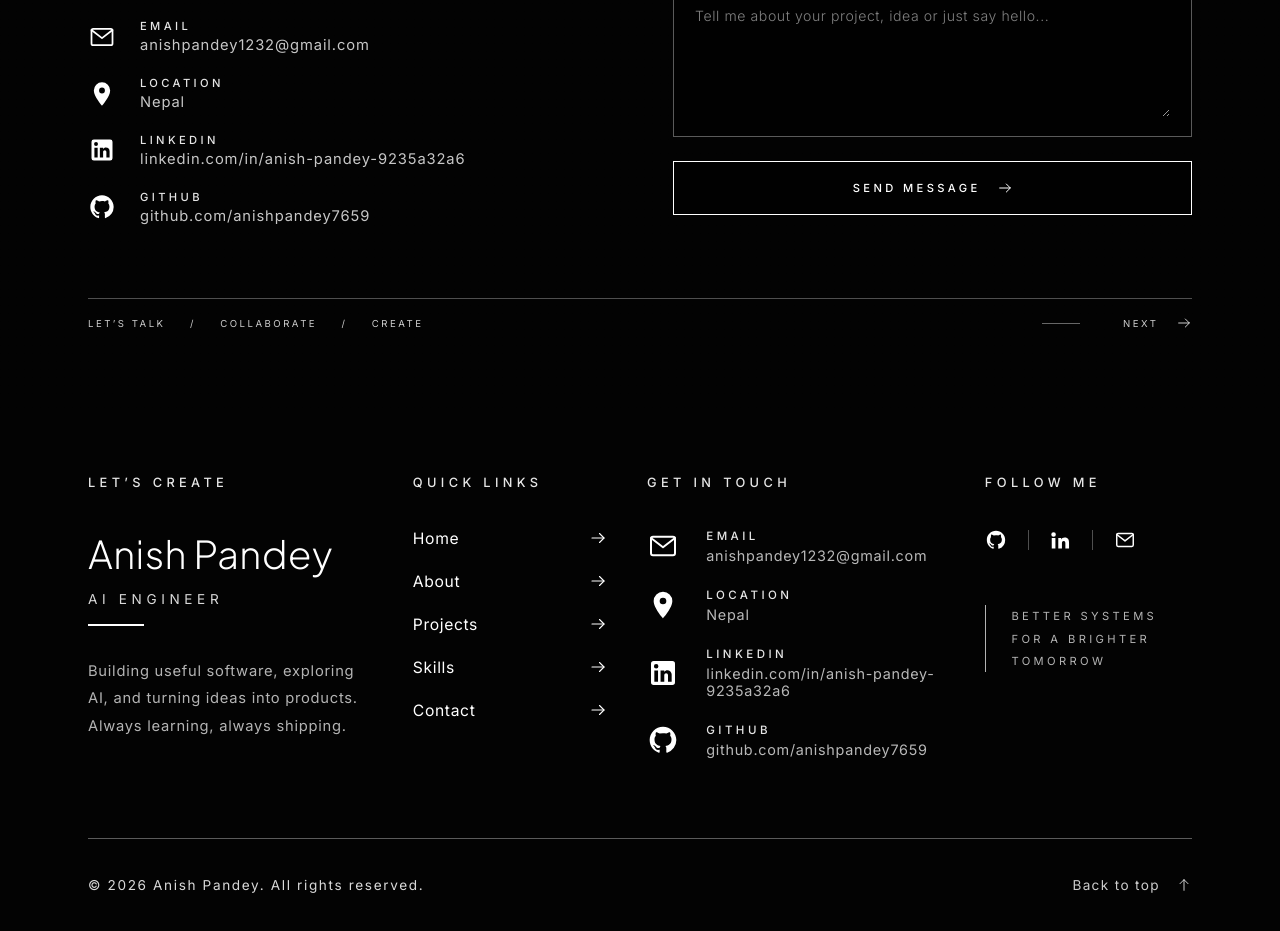
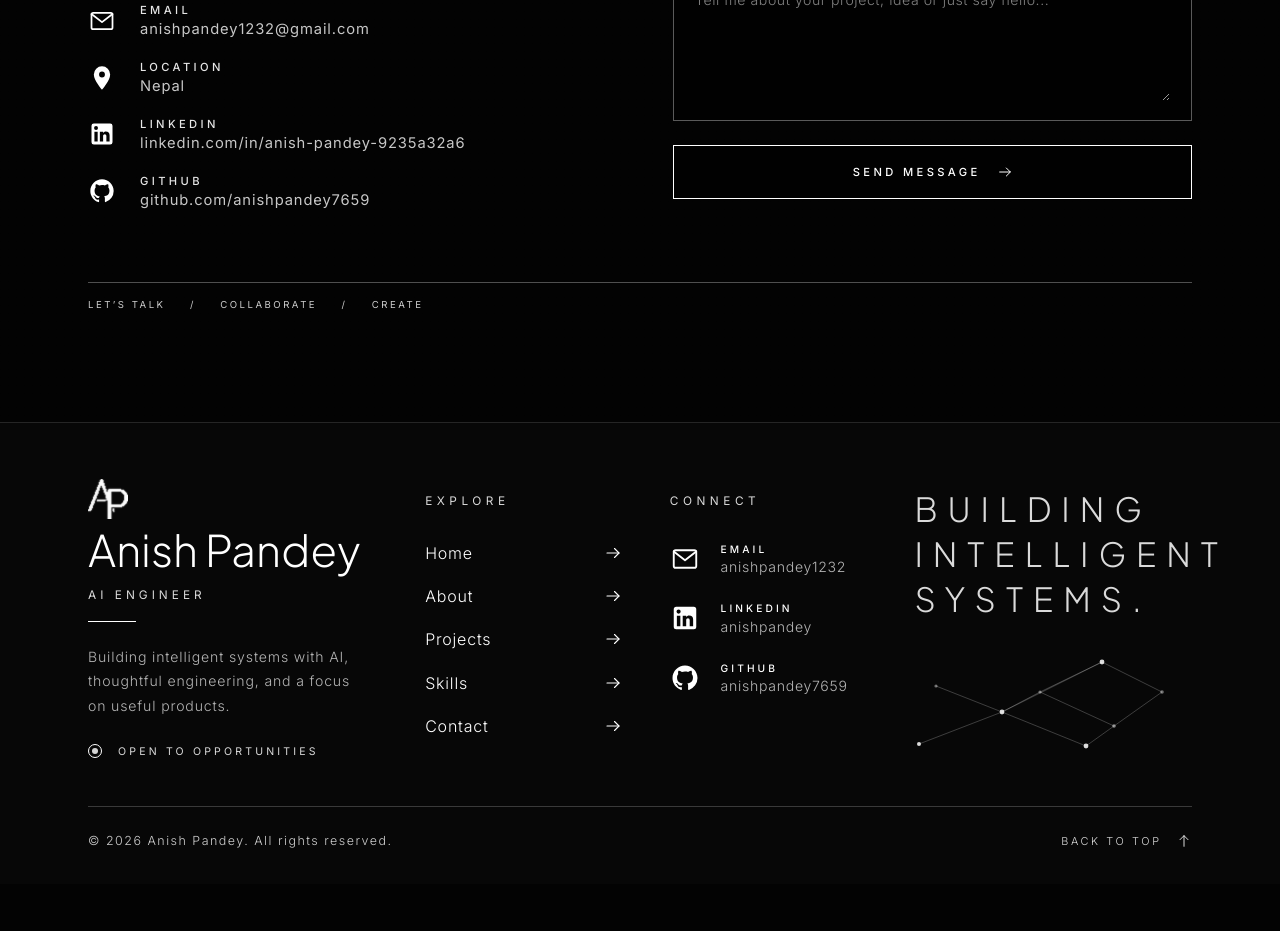
Before and after one commit to anishpandey7659/Portfolio-Anish, a website built with Vite: page index.html in a window 1280 px wide. Shown: the part 4681-5612 px from the top of the page. After the commit the page ends 5565 px from the top, so only its background shows below. Built offline with nearby package versions, Linux system fonts and the light colour scheme; some packages are replaced by stand-ins of ours; files whose address does not match are found by name.

Commit message:
update footer

```diff
--- a/index.html
+++ b/index.html
@@ -578,10 +578,6 @@
           <!-- Bottom bar -->
           <div class="sk-bottom ct-bottom">
             <span>LET’S TALK <b>/</b> COLLABORATE <b>/</b> CREATE</span>
-            <a href="#footer" class="sk-next" data-scroll="footer">
-              <i></i>NEXT
-              <svg width="16" height="16" viewBox="0 0 24 24" fill="none" stroke="currentColor" stroke-width="1.5" stroke-linecap="round" stroke-linejoin="round"><line x1="4" y1="12" x2="20" y2="12"/><polyline points="14 6 20 12 14 18"/></svg>
-            </a>
           </div>
 
         </div>
@@ -590,83 +586,105 @@
     </main>
 
 
-    <!-- FOOTER -->
+<!-- FOOTER -->
 <footer class="site-footer" id="footer">
   <div class="ft-wrap">
+    <div class="ft-grid">
 
-    <div class="ft-grid">
       <!-- Column 1: identity -->
       <div class="ft-col ft-id">
-        <p class="ft-label">LET’S CREATE</p>
+        <img src="/Asset/ap_logo.png" alt="AP" class="ft-logo" />
         <h2 class="ft-name">Anish Pandey</h2>
         <p class="ft-role">AI ENGINEER</p>
         <span class="ft-underline"></span>
         <p class="ft-bio">
-          Building useful software, exploring<br />
-          AI, and turning ideas into products.<br />
-          Always learning, always shipping.
+          Building intelligent systems with AI,<br />
+          thoughtful engineering, and a focus<br />
+          on useful products.
         </p>
+        <p class="ft-open"><i></i>OPEN TO OPPORTUNITIES</p>
       </div>
 
-      <!-- Column 2: quick links -->
+      <!-- Column 2: explore -->
       <div class="ft-col">
-        <p class="ft-label">QUICK LINKS</p>
+        <p class="ft-label">EXPLORE</p>
         <ul class="ft-links">
-          <li><a href="#hero" data-scroll="hero">Home <svg width="18" height="18" viewBox="0 0 24 24" fill="none" stroke="currentColor" stroke-width="1.5" stroke-linecap="round" stroke-linejoin="round"><line x1="4" y1="12" x2="20" y2="12"/><polyline points="14 6 20 12 14 18"/></svg></a></li>
-          <li><a href="#about" data-scroll="about">About <svg width="18" height="18" viewBox="0 0 24 24" fill="none" stroke="currentColor" stroke-width="1.5" stroke-linecap="round" stroke-linejoin="round"><line x1="4" y1="12" x2="20" y2="12"/><polyline points="14 6 20 12 14 18"/></svg></a></li>
-          <li><a href="#projects" data-scroll="projects">Projects <svg width="18" height="18" viewBox="0 0 24 24" fill="none" stroke="currentColor" stroke-width="1.5" stroke-linecap="round" stroke-linejoin="round"><line x1="4" y1="12" x2="20" y2="12"/><polyline points="14 6 20 12 14 18"/></svg></a></li>
-          <li><a href="#skills" data-scroll="skills">Skills <svg width="18" height="18" viewBox="0 0 24 24" fill="none" stroke="currentColor" stroke-width="1.5" stroke-linecap="round" stroke-linejoin="round"><line x1="4" y1="12" x2="20" y2="12"/><polyline points="14 6 20 12 14 18"/></svg></a></li>
-          <li><a href="#contact" data-scroll="contact">Contact <svg width="18" height="18" viewBox="0 0 24 24" fill="none" stroke="currentColor" stroke-width="1.5" stroke-linecap="round" stroke-linejoin="round"><line x1="4" y1="12" x2="20" y2="12"/><polyline points="14 6 20 12 14 18"/></svg></a></li>
+          <li><a href="#hero" data-scroll="hero">Home
+            <svg width="18" height="18" viewBox="0 0 24 24" fill="none" stroke="currentColor" stroke-width="1.5" stroke-linecap="round" stroke-linejoin="round"><line x1="4" y1="12" x2="20" y2="12"/><polyline points="14 6 20 12 14 18"/></svg></a></li>
+          <li><a href="#about" data-scroll="about">About
+            <svg width="18" height="18" viewBox="0 0 24 24" fill="none" stroke="currentColor" stroke-width="1.5" stroke-linecap="round" stroke-linejoin="round"><line x1="4" y1="12" x2="20" y2="12"/><polyline points="14 6 20 12 14 18"/></svg></a></li>
+          <li><a href="#projects" data-scroll="projects">Projects
+            <svg width="18" height="18" viewBox="0 0 24 24" fill="none" stroke="currentColor" stroke-width="1.5" stroke-linecap="round" stroke-linejoin="round"><line x1="4" y1="12" x2="20" y2="12"/><polyline points="14 6 20 12 14 18"/></svg></a></li>
+          <li><a href="#skills" data-scroll="skills">Skills
+            <svg width="18" height="18" viewBox="0 0 24 24" fill="none" stroke="currentColor" stroke-width="1.5" stroke-linecap="round" stroke-linejoin="round"><line x1="4" y1="12" x2="20" y2="12"/><polyline points="14 6 20 12 14 18"/></svg></a></li>
+          <li><a href="#contact" data-scroll="contact">Contact
+            <svg width="18" height="18" viewBox="0 0 24 24" fill="none" stroke="currentColor" stroke-width="1.5" stroke-linecap="round" stroke-linejoin="round"><line x1="4" y1="12" x2="20" y2="12"/><polyline points="14 6 20 12 14 18"/></svg></a></li>
         </ul>
       </div>
 
-      <!-- Column 3: get in touch -->
+      <!-- Column 3: connect -->
       <div class="ft-col">
-        <p class="ft-label">GET IN TOUCH</p>
+        <p class="ft-label">CONNECT</p>
         <ul class="ft-contact">
           <li>
             <svg viewBox="0 0 24 24"><rect x="3" y="5" width="18" height="14" rx="1.5"/><polyline points="3 6 12 13 21 6"/></svg>
-            <div><span>EMAIL</span><a href="mailto:anishpandey1232@gmail.com">anishpandey1232@gmail.com</a></div>
-          </li>
-          <li>
-            <svg viewBox="0 0 24 24" class="ft-fill"><path d="M12 2a7 7 0 0 0-7 7c0 5.2 7 13 7 13s7-7.8 7-13a7 7 0 0 0-7-7zm0 9.5A2.5 2.5 0 1 1 12 6.5a2.5 2.5 0 0 1 0 5z"/></svg>
-            <div><span>LOCATION</span><p>Nepal</p></div>
+            <div>
+              <span>EMAIL</span>
+              <a href="mailto:anishpandey1232@gmail.com">anishpandey1232</a>
+            </div>
           </li>
           <li>
             <svg viewBox="0 0 24 24" class="ft-fill"><path d="M19 3a2 2 0 0 1 2 2v14a2 2 0 0 1-2 2H5a2 2 0 0 1-2-2V5a2 2 0 0 1 2-2h14zm-.5 15.5v-5.3a3.26 3.26 0 0 0-3.26-3.26c-.85 0-1.84.52-2.28 1.3v-1.11h-2.79v8.37h2.79v-4.93c0-.77.62-1.4 1.39-1.4a1.4 1.4 0 0 1 1.4 1.4v4.93h2.75zM6.88 8.56a1.68 1.68 0 1 0 0-3.36 1.68 1.68 0 0 0 0 3.36zm1.4 9.94v-8.37H5.5v8.37h2.78z"/></svg>
-            <div><span>LINKEDIN</span><a href="https://www.linkedin.com/in/anish-pandey-9235a32a6/" target="_blank" rel="noopener noreferrer">linkedin.com/in/anish-pandey-9235a32a6</a></div>
+            <div>
+              <span>LINKEDIN</span>
+              <a href="https://www.linkedin.com/in/anish-pandey-9235a32a6/" target="_blank" rel="noopener noreferrer">anishpandey</a>
+            </div>
           </li>
           <li>
             <svg viewBox="0 0 24 24" class="ft-fill"><path fill-rule="evenodd" clip-rule="evenodd" d="M12 2C6.477 2 2 6.484 2 12.017c0 4.425 2.865 8.18 6.839 9.504.5.092.682-.217.682-.483 0-.237-.008-.868-.013-1.703-2.782.605-3.369-1.343-3.369-1.343-.454-1.158-1.11-1.466-1.11-1.466-.908-.62.069-.608.069-.608 1.003.07 1.53 1.032 1.53 1.032.892 1.53 2.341 1.088 2.91.832.092-.647.35-1.088.636-1.338-2.22-.253-4.555-1.113-4.555-4.951 0-1.093.39-1.988 1.029-2.688-.103-.253-.446-1.272.098-2.65 0 0 .84-.27 2.75 1.026A9.564 9.564 0 0112 6.844c.85.004 1.705.115 2.504.337 1.909-1.296 2.747-1.027 2.747-1.027.546 1.379.202 2.398.1 2.651.64.7 1.028 1.595 1.028 2.688 0 3.848-2.339 4.695-4.566 4.943.359.309.678.92.678 1.855 0 1.338-.012 2.419-.012 2.747 0 .268.18.58.688.482A10.019 10.019 0 0022 12.017C22 6.484 17.522 2 12 2z"/></svg>
-            <div><span>GITHUB</span><a href="https://github.com/anishpandey7659" target="_blank" rel="noopener noreferrer">github.com/anishpandey7659</a></div>
+            <div>
+              <span>GITHUB</span>
+              <a href="https://github.com/anishpandey7659" target="_blank" rel="noopener noreferrer">anishpandey7659</a>
+            </div>
           </li>
         </ul>
       </div>
 
-      <!-- Column 4: follow me -->
-      <div class="ft-col ft-follow">
-        <p class="ft-label">FOLLOW ME</p>
-        <div class="ft-social">
-          <a href="https://github.com/anishpandey7659" target="_blank" rel="noopener noreferrer" aria-label="GitHub">
-            <svg width="22" height="22" viewBox="0 0 24 24" fill="currentColor"><path fill-rule="evenodd" clip-rule="evenodd" d="M12 2C6.477 2 2 6.484 2 12.017c0 4.425 2.865 8.18 6.839 9.504.5.092.682-.217.682-.483 0-.237-.008-.868-.013-1.703-2.782.605-3.369-1.343-3.369-1.343-.454-1.158-1.11-1.466-1.11-1.466-.908-.62.069-.608.069-.608 1.003.07 1.53 1.032 1.53 1.032.892 1.53 2.341 1.088 2.91.832.092-.647.35-1.088.636-1.338-2.22-.253-4.555-1.113-4.555-4.951 0-1.093.39-1.988 1.029-2.688-.103-.253-.446-1.272.098-2.65 0 0 .84-.27 2.75 1.026A9.564 9.564 0 0112 6.844c.85.004 1.705.115 2.504.337 1.909-1.296 2.747-1.027 2.747-1.027.546 1.379.202 2.398.1 2.651.64.7 1.028 1.595 1.028 2.688 0 3.848-2.339 4.695-4.566 4.943.359.309.678.92.678 1.855 0 1.338-.012 2.419-.012 2.747 0 .268.18.58.688.482A10.019 10.019 0 0022 12.017C22 6.484 17.522 2 12 2z"/></svg>
-          </a>
-          <i></i>
-          <a href="https://www.linkedin.com/in/anish-pandey-9235a32a6/" target="_blank" rel="noopener noreferrer" aria-label="LinkedIn">
-            <svg width="22" height="22" viewBox="0 0 24 24" fill="currentColor"><path d="M4.98 3.5a2.5 2.5 0 1 1 0 5 2.5 2.5 0 0 1 0-5zM3 9.75h4v11.5H3V9.75zm6.5 0h3.8v1.6h.06c.53-1 1.82-2.05 3.75-2.05 4 0 4.75 2.63 4.75 6.05v5.9h-4v-5.23c0-1.25-.02-2.85-1.74-2.85-1.74 0-2 1.36-2 2.76v5.32h-4V9.75z"/></svg>
-          </a>
-          <i></i>
-          <a href="mailto:anishpandey1232@gmail.com" aria-label="Email">
-            <svg width="22" height="22" viewBox="0 0 24 24" fill="none" stroke="currentColor" stroke-width="1.6" stroke-linecap="round" stroke-linejoin="round"><rect x="3" y="5" width="18" height="14" rx="1.5"/><polyline points="3 6 12 13 21 6"/></svg>
-          </a>
-        </div>
-        <p class="ft-tagline">BETTER SYSTEMS<br />FOR A BRIGHTER<br />TOMORROW</p>
+      <!-- Column 4: statement + network graphic -->
+      <div class="ft-col ft-statement">
+        <p class="ft-big">BUILDING<br />INTELLIGENT<br />SYSTEMS.</p>
+        <svg class="ft-net" viewBox="0 0 270 100" fill="none" aria-hidden="true">
+          <g stroke="rgba(255,255,255,0.22)" stroke-width="1">
+            <line x1="5" y1="88" x2="88" y2="56"/>
+            <line x1="88" y1="56" x2="172" y2="90"/>
+            <line x1="88" y1="56" x2="126" y2="36"/>
+            <line x1="126" y1="36" x2="188" y2="6"/>
+            <line x1="88" y1="56" x2="188" y2="6"/>
+            <line x1="126" y1="36" x2="200" y2="70"/>
+            <line x1="188" y1="6" x2="248" y2="36"/>
+            <line x1="172" y1="90" x2="200" y2="70"/>
+            <line x1="200" y1="70" x2="248" y2="36"/>
+            <line x1="22" y1="30" x2="88" y2="56"/>
+          </g>
+          <g fill="rgba(255,255,255,0.85)">
+            <circle cx="5" cy="88" r="2"/>
+            <circle cx="88" cy="56" r="2.4"/>
+            <circle cx="172" cy="90" r="2.4"/>
+            <circle cx="188" cy="6" r="2.4"/>
+            <circle cx="126" cy="36" r="1.6" fill-opacity="0.5"/>
+            <circle cx="200" cy="70" r="1.8" fill-opacity="0.6"/>
+            <circle cx="248" cy="36" r="1.8" fill-opacity="0.5"/>
+            <circle cx="22" cy="30" r="1.6" fill-opacity="0.5"/>
+          </g>
+        </svg>
       </div>
     </div>
 
+    <!-- Bottom bar -->
     <div class="ft-bottom">
       <span>© 2026 Anish Pandey. All rights reserved.</span>
       <a href="#hero" class="ft-top" data-scroll="hero">
-        Back to top
+        BACK TO TOP
         <svg width="16" height="16" viewBox="0 0 24 24" fill="none" stroke="currentColor" stroke-width="1.5" stroke-linecap="round" stroke-linejoin="round"><line x1="12" y1="20" x2="12" y2="4"/><polyline points="6 10 12 4 18 10"/></svg>
       </a>
     </div>
--- a/src/style.css
+++ b/src/style.css
@@ -1476,7 +1476,7 @@ html.lenis body {
 .section-contact {
   position: relative;
   min-height: auto;
-  padding: 8.5rem 5.5rem 5rem;
+  padding: 7.5rem 5.5rem 7rem;
   background: transparent;
 }
 
@@ -1776,42 +1776,15 @@ html.lenis body {
   margin-top: 3rem;
 }
 
-
 /* ==========================================================================
    Footer
    ========================================================================== */
 .site-footer {
   position: relative;
   z-index: 2;
-  padding: 4rem 5.5rem 3rem;
-  overflow: hidden;
-  background: #030303;
-  isolation: isolate;
-}
-
-/* Blurred streak background (reuses the frame your body already uses) */
-.site-footer::before {
-  content: '';
-  position: absolute;
-  inset: -40px;
-  z-index: -2;
-  background: url('/frames_webp/frame_000001.webp') center / cover no-repeat;
-  filter: grayscale(100%) blur(8px) brightness(0.7) contrast(1.15);
-  transform: scale(1.1);
-}
-
-/* Dark overlay so text stays readable */
-.site-footer::after {
-  content: '';
-  position: absolute;
-  inset: 0;
-  z-index: -1;
-  background: linear-gradient(
-    180deg,
-    rgba(3, 3, 3, 0.9) 0%,
-    rgba(3, 3, 3, 0.35) 40%,
-    rgba(3, 3, 3, 0.75) 100%
-  );
+  padding: 3.5rem 5.5rem 2.2rem;
+  background: #070707;
+  border-top: 1px solid rgba(255, 255, 255, 0.12);
 }
 
 .ft-wrap {
@@ -1822,106 +1795,134 @@ html.lenis body {
 
 .ft-grid {
   display: grid;
-  /* grid-template-columns: 461fr 363fr 465fr 230fr; */
-  grid-template-columns: 1.1fr 0.75fr 1.15fr 0.8fr;
-  column-gap: 2.5rem;
+  grid-template-columns: 1.25fr 0.85fr 0.85fr 1.2fr;
+  column-gap: 3rem;
   align-items: start;
-  padding-bottom: 5rem;
-}
-
-.ft-col {
-  min-width: 0;
-}
+  padding-bottom: 3rem;
+}
+
+.ft-col { min-width: 0; }
 
 .ft-label {
-  font-size: 0.8rem;
-  font-weight: 500;
-  letter-spacing: 0.34em;
-  color: rgba(255, 255, 255, 0.9);
-  margin-bottom: 2.4rem;
+  font-size: 0.74rem;
+  font-weight: 400;
+  letter-spacing: 0.38em;
+  color: rgba(255, 255, 255, 0.85);
+  margin: 0.9rem 0 2.2rem;
 }
 
 /* ---- Column 1 ---- */
+.ft-logo {
+  display: block;
+  height: 40px;
+  width: auto;
+  margin-bottom: 0.4rem;
+}
+
 .ft-name {
   font-family: var(--font-display);
   font-weight: 300;
-  font-size: clamp(2.2rem, 3vw, 2.9rem);
-  letter-spacing: 0.01em;
+  font-size: clamp(2.4rem, 3.4vw, 3.3rem);
+  line-height: 1.1;
   color: #fff;
-  margin-bottom: 0.8rem;
 }
 
 .ft-role {
-  font-size: 0.85rem;
+  margin-top: 0.9rem;
+  font-size: 0.74rem;
   letter-spacing: 0.34em;
   color: rgba(255, 255, 255, 0.85);
 }
 
 .ft-underline {
   display: block;
-  width: 56px;
-  height: 2px;
+  width: 48px;
+  height: 1px;
+  margin: 1.2rem 0 1.4rem;
   background: #fff;
-  margin: 1.1rem 0 2rem;
 }
 
 .ft-bio {
-  font-size: 0.92rem;
-  line-height: 1.85;
-  letter-spacing: 0.05em;
+  font-size: 0.88rem;
+  font-weight: 300;
+  line-height: 1.75;
+  letter-spacing: 0.06em;
   color: rgba(255, 255, 255, 0.7);
 }
 
-/* ---- Column 2 ---- */
+.ft-open {
+  display: flex;
+  align-items: center;
+  gap: 1rem;
+  margin-top: 1.6rem;
+  font-size: 0.66rem;
+  letter-spacing: 0.3em;
+  color: rgba(255, 255, 255, 0.85);
+}
+
+.ft-open i {
+  position: relative;
+  width: 14px;
+  height: 14px;
+  border: 1.5px solid #fff;
+  border-radius: 50%;
+}
+
+.ft-open i::after {
+  content: '';
+  position: absolute;
+  inset: 3px;
+  border-radius: 50%;
+  background: #fff;
+  animation: ftPulse 2s ease-in-out infinite;
+}
+
+@keyframes ftPulse {
+  0%, 100% { opacity: 0.2; }
+  50% { opacity: 1; }
+}
+
+/* ---- Column 2: explore ---- */
 .ft-links {
   list-style: none;
-  max-width: 230px;
-}
-
-.ft-links li + li {
-  margin-top: 1.5rem;
-}
+  max-width: 210px;
+}
+
+.ft-links li + li { margin-top: 1.45rem; }
 
 .ft-links a {
   display: flex;
   align-items: center;
   justify-content: space-between;
-  font-size: 0.98rem;
-  letter-spacing: 0.04em;
+  font-size: 1rem;
+  font-weight: 300;
+  letter-spacing: 0.05em;
   color: #fff;
   text-decoration: none;
   transition: opacity 0.2s ease;
 }
 
-.ft-links a:hover {
-  opacity: 0.7;
-}
-
-.ft-links svg {
-  transition: transform 0.25s ease;
-}
-
-.ft-links a:hover svg {
-  transform: translateX(4px);
-}
-
-/* ---- Column 3 ---- */
+.ft-links a:hover { opacity: 0.7; }
+.ft-links svg { transition: transform 0.25s ease; }
+.ft-links a:hover svg { transform: translateX(4px); }
+
+/* ---- Column 3: connect ---- */
 .ft-contact {
   list-style: none;
   display: flex;
   flex-direction: column;
-  gap: 1.5rem;
+  gap: 1.7rem;
 }
 
 .ft-contact li {
   display: flex;
   align-items: center;
-  gap: 1.7rem;
+  gap: 1.3rem;
 }
 
 .ft-contact svg {
-  width: 32px;
-  height: 32px;
+  width: 30px;
+  height: 30px;
   flex-shrink: 0;
   fill: none;
   stroke: #fff;
@@ -1930,71 +1931,50 @@ html.lenis body {
   stroke-linejoin: round;
 }
 
-.ft-contact svg.ft-fill {
-  fill: #fff;
-  stroke: none;
-}
+.ft-contact svg.ft-fill { fill: #fff; stroke: none; }
 
 .ft-contact div {
   display: flex;
   flex-direction: column;
-  gap: 0.25rem;
+  gap: 0.2rem;
   min-width: 0;
 }
 
 .ft-contact span {
-  font-size: 0.72rem;
+  font-size: 0.64rem;
   font-weight: 500;
   letter-spacing: 0.3em;
-  color: rgba(255, 255, 255, 0.9);
-}
-
-.ft-contact a,
-.ft-contact p {
-  font-size: 0.9rem;
+  color: #fff;
+}
+
+.ft-contact a {
+  font-size: 0.88rem;
+  font-weight: 300;
   letter-spacing: 0.05em;
-  color: rgba(255, 255, 255, 0.72);
+  color: rgba(255, 255, 255, 0.7);
   text-decoration: none;
   overflow-wrap: anywhere;
   transition: color 0.2s ease;
 }
 
-.ft-contact a:hover {
-  color: #fff;
-}
-
-/* ---- Column 4 ---- */
-.ft-social {
-  display: flex;
-  align-items: center;
-  gap: 1.3rem;
-  margin-bottom: 3.4rem;
-}
-
-.ft-social a {
-  display: flex;
-  color: #fff;
-  transition: transform 0.2s ease, opacity 0.2s ease;
-}
-
-.ft-social a:hover {
-  transform: translateY(-2px);
-  opacity: 0.8;
-}
-
-.ft-social i {
-  width: 1px;
-  height: 20px;
-  background: rgba(255, 255, 255, 0.3);
-}
-
-.ft-tagline {
-  padding-left: 1.6rem;
-  border-left: 1px solid rgba(255, 255, 255, 0.7);
-  font-size: 0.7rem;
+.ft-contact a:hover { color: #fff; }
+
+/* ---- Column 4: statement ---- */
+.ft-big {
+  margin-top: 0.4rem;
+  font-family: var(--font-display);
+  font-weight: 200;
+  font-size: clamp(1.7rem, 2.6vw, 2.4rem);
+  line-height: 1.35;
   letter-spacing: 0.3em;
-  line-height: 2;
-  color: rgba(255, 255, 255, 0.7);
+  color: rgba(255, 255, 255, 0.85);
+}
+
+.ft-net {
+  display: block;
+  width: 100%;
+  max-width: 270px;
+  margin-top: 2.2rem;
 }
 
 /* ---- Bottom bar ---- */
@@ -2002,34 +1982,30 @@ html.lenis body {
   display: flex;
   align-items: center;
   justify-content: space-between;
-  padding-top: 2.4rem;
-  border-top: 1px solid rgba(255, 255, 255, 0.35);
-  font-size: 0.85rem;
+  padding-top: 1.6rem;
+  border-top: 1px solid rgba(255, 255, 255, 0.2);
+  font-size: 0.78rem;
+  font-weight: 300;
   letter-spacing: 0.12em;
-  color: rgba(255, 255, 255, 0.85);
+  color: rgba(255, 255, 255, 0.8);
 }
 
 .ft-top {
   display: inline-flex;
   align-items: center;
-  gap: 1rem;
-  color: rgba(255, 255, 255, 0.8);
+  gap: 0.9rem;
+  font-size: 0.68rem;
+  letter-spacing: 0.24em;
+  color: rgba(255, 255, 255, 0.85);
   text-decoration: none;
-  letter-spacing: 0.1em;
   transition: color 0.2s ease;
 }
 
-.ft-top:hover {
-  color: #fff;
-}
-
-.ft-top svg {
-  transition: transform 0.25s ease;
-}
-
-.ft-top:hover svg {
-  transform: translateY(-3px);
-}
+.ft-top:hover { color: #fff; }
+.ft-top svg { transition: transform 0.25s ease; }
+.ft-top:hover svg { transform: translateY(-3px); }
+
+
 
 /* ==========================================================================
    Responsive Breakpoints
@@ -2199,16 +2175,17 @@ html.lenis body {
 
 /* SECTION FOOTER ======================================================= */
 @media (max-width: 1100px) {
-  .site-footer { padding: 6rem 2.5rem 2.5rem; }
+  .site-footer { padding: 3rem 2.5rem 2rem; }
   .ft-grid {
     grid-template-columns: repeat(2, minmax(0, 1fr));
-    row-gap: 3.5rem;
+    row-gap: 3rem;
   }
 }
 
 @media (max-width: 768px) {
-  .site-footer { padding: 5rem 1.25rem 2rem; }
-  .ft-grid { grid-template-columns: 1fr; row-gap: 3rem; }
+  .site-footer { padding: 2.5rem 1.25rem 1.5rem; }
+  .ft-grid { grid-template-columns: 1fr; row-gap: 2.5rem; }
   .ft-links { max-width: none; }
-  .ft-bottom { flex-direction: column; align-items: flex-start; gap: 1.2rem; }
-}
+  .ft-big { letter-spacing: 0.2em; }
+  .ft-bottom { flex-direction: column; align-items: flex-start; gap: 1rem; }
+}
```
